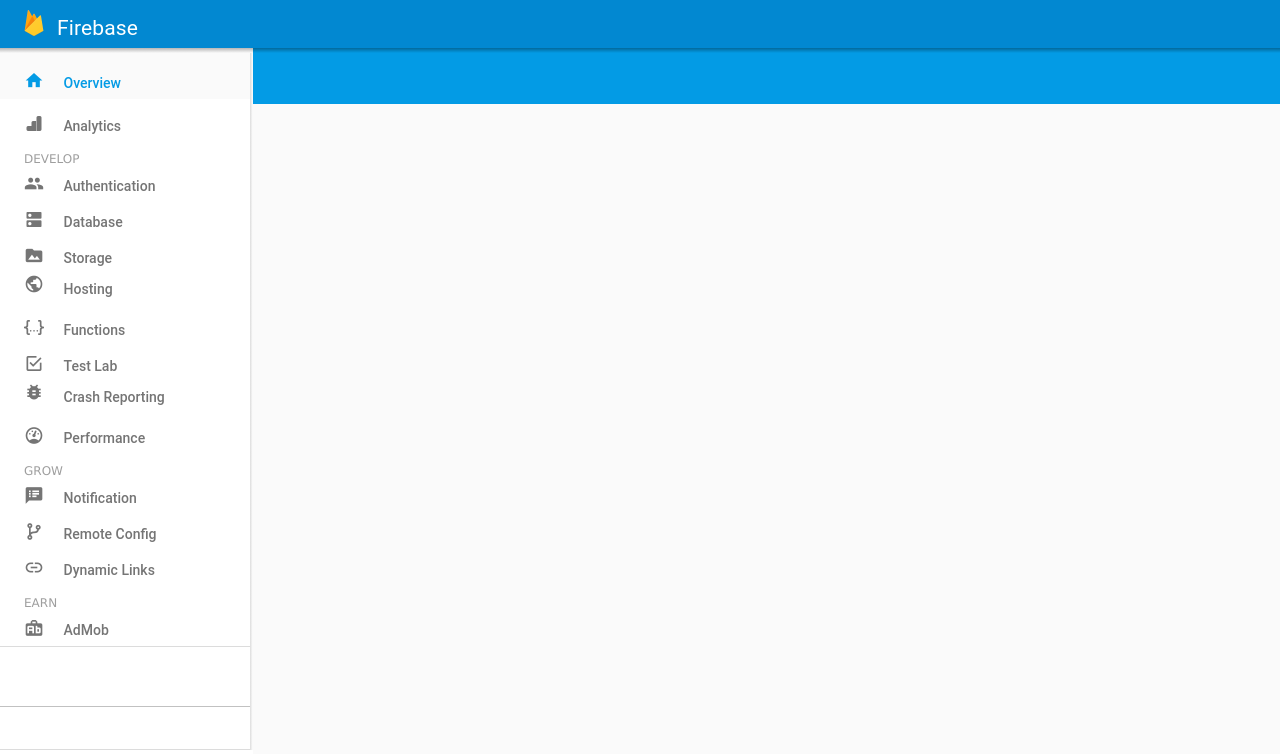
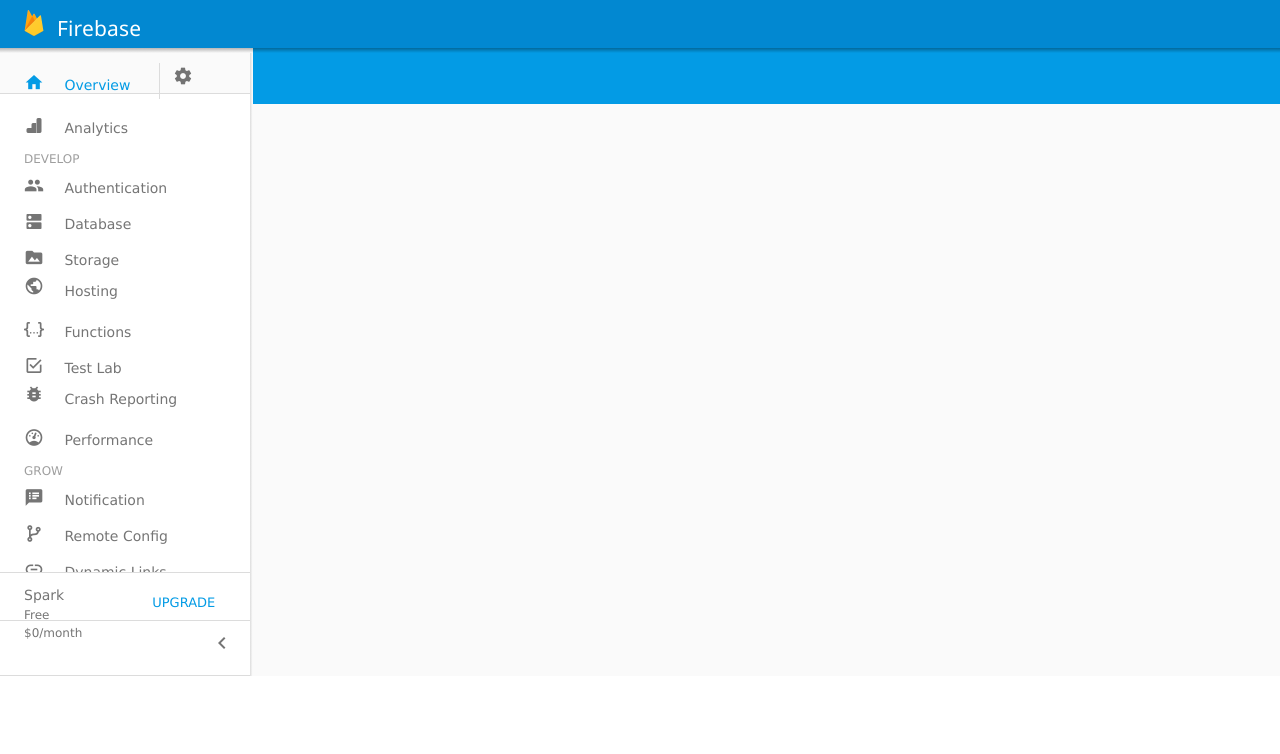
Before and after one commit to faryabimm/WEB_HW1, a plain HTML site: page HighCopy/index.html in a window 1280 px wide. Drawn offline with nearby package versions, Linux system fonts and the light colour scheme.

Commit message:
left side completed: known bugs: 1. collapse button not ready yet 2. page height is manually set.

```diff
--- a/HighCopy/Stylesheets/css/main.css
+++ b/HighCopy/Stylesheets/css/main.css
@@ -7,6 +7,7 @@
 
 html {
     height: 100%;
+    font-family: Roboto, "Helvetica Neue", sans-serif;
 }
 
 .flex-col-container {
@@ -74,7 +75,6 @@
 .logo_name {
     padding: 0px;
     margin-top: 12px;
-    font-family: Roboto, "Helvetica Neue", sans-serif;
     font-size: 21px;
     margin-left: 9px;
     color: white;
@@ -106,7 +106,6 @@
     overflow-x: hidden;
     overflow-y: auto;
 
-    min-height: 400px; /*TODO SHOULD BE REMOVED*/
     border-right: 3px solid black;
     border-left-width: 0;
     -webkit-border-image: -webkit-gradient(linear, 0 0, 100% 0, from(#DCDCDC), to(rgba(0, 0, 0, 0))) 1 100%;
@@ -118,13 +117,11 @@
     width: 100%;
     height: auto;
     background-color: #FAFAFA;
-    min-height: 500px; /*TODO DELETE*/
     z-index: -2;
 }
 
 .firebase_dash {
     background-color: #FAFAFA;
-    min-height: 800px; /*TODO DELETE*/
     width: 100%;
     z-index: -2;
 
@@ -136,6 +133,11 @@
     background-color: #039BE5;
     z-index: -1;
 
+}
+
+.firebase_left_nav #scrollable {
+    overflow-y: scroll;
+    height: 519px;
 }
 
 .firebase_left_nav .left_nav_header {
@@ -166,24 +168,42 @@
 
 .firebase_left_nav .left_nav_footer .spark {
     width: 100%;
-    height: 60px;
+    height: 48px;
     border-bottom: 1px solid #DCDCDC;
+    padding: 12px 24px 0 24px;
+}
+
+.firebase_left_nav .left_nav_footer .spark .top_label {
+    font-size: 14px;
+    font-weight: 500;
+}
+
+.firebase_left_nav .left_nav_footer .spark .bottom_label {
+    font-size: 12px;
+}
+
+.firebase_left_nav .left_nav_footer .spark .upgrade_button {
+    font-size: 13px;
+    font-weight: 500;
+    color: #039BE5;
+    background-color: inherit;
+    text-transform: uppercase;
+
+    padding: 8px 12px 8px 12px;
+    margin-left: 58px;
+    vertical-align: middle;
+    horiz-align: center;
+}
+
+.firebase_left_nav .left_nav_footer .spark .upgrade_button:hover {
+    background-color: #E0F3FC;
 }
 
 .firebase_left_nav .left_nav_footer .sidebar_collapse {
     width: 100%;
-    height: 44px;
-
-    box-shadow: rgba(0, 0, 0, 0.12) 0px -1px 0px;
-    flex-grow: 0;
-    flex-shrink: 0;
-    flex-basis: auto;
-    position: relative;
-    overflow-x: hidden;
-    overflow-y: hidden;
-    max-height: 256px;
-    transform: translate(0px, 0px);
-    visibility: visible;
+    height: 40px;
+    font-size: 24px;
+    padding: 4px 16px 0 210px;
 }
 
 .firebase_left_nav .navbar_item {
@@ -191,10 +211,9 @@
     width: auto;
     background-color: inherit;
     color: inherit;
-    padding: 0 24px 0 24px;
+    padding: 2px 24px 0 24px;
     font-size: 14px;
     font-weight: 500;
-    font-family: Roboto, "Helvetica Neue", sans-serif;
     vertical-align: middle;
 
 }
@@ -216,6 +235,24 @@
 .firebase_left_nav .navbar_item:hover {
     background-color: #EEEEEE;
 
+}
+
+.firebase_left_nav .left_nav_header .navbar_item {
+    /*margin-right: 1px;*/
+    border-right: 1px solid #DCDCDC;
+    width: 160px;
+
+}
+
+.firebase_left_nav .left_nav_header #settings {
+    width: 20px;
+    height: 20px;
+    padding: 3px 8px 0 13px;
+    border-right: none;
+    vertical-align: middle;
+    horiz-align: center;
+    color: #737373;
+    background-color: inherit;
 }
 
 .firebase_left_nav .navbar_label {
--- a/HighCopy/index.html
+++ b/HighCopy/index.html
@@ -5,7 +5,7 @@
     <title>Firebase</title>
     <link rel="stylesheet" type="text/css" href="Stylesheets/css/main.css">
     <link rel="stylesheet" type="text/css" href="Stylesheets/w3.css">
-    <link href="Stylesheets/css/materialdesignicons.min.css" media="all" rel="stylesheet" type="text/css" />
+    <link href="Stylesheets/css/materialdesignicons.min.css" media="all" rel="stylesheet" type="text/css"/>
 </head>
 <body>
 
@@ -31,10 +31,16 @@
             <div class="firebase_left_nav">
                 <div id="scrollable">
                     <div class="left_nav_header">
-                        <div class="navbar_item">
-                            <i class="mdi mdi-home"></i>
-                            <span>Overview</span>
+                        <div class="flex-row-container">
+                            <div class="navbar_item">
+                                <i class="mdi mdi-home"></i>
+                                <span>Overview</span>
+                            </div>
+                            <div class="navbar_item" id="settings">
+                                <i class="material-icons">settings</i>
+                            </div>
                         </div>
+
                     </div>
 
                     <div class="navbar_item">
@@ -109,10 +115,23 @@
                 </div>
                 <div class="left_nav_footer">
                     <div class="spark">
+                        <div class="flex-row-container">
+                            <div class="flex-col-container">
+                                <div class="top_label">
+                                    Spark
+                                </div>
+                                <div class="bottom_label">
+                                    Free $0/month
+                                </div>
+                            </div>
+                            <div class="upgrade_button">
+                                upgrade
+                            </div>
+                        </div>
 
                     </div>
                     <div class="sidebar_collapse">
-
+                        <i class="mdi mdi-chevron-left"></i>
                     </div>
                 </div>
 
```
